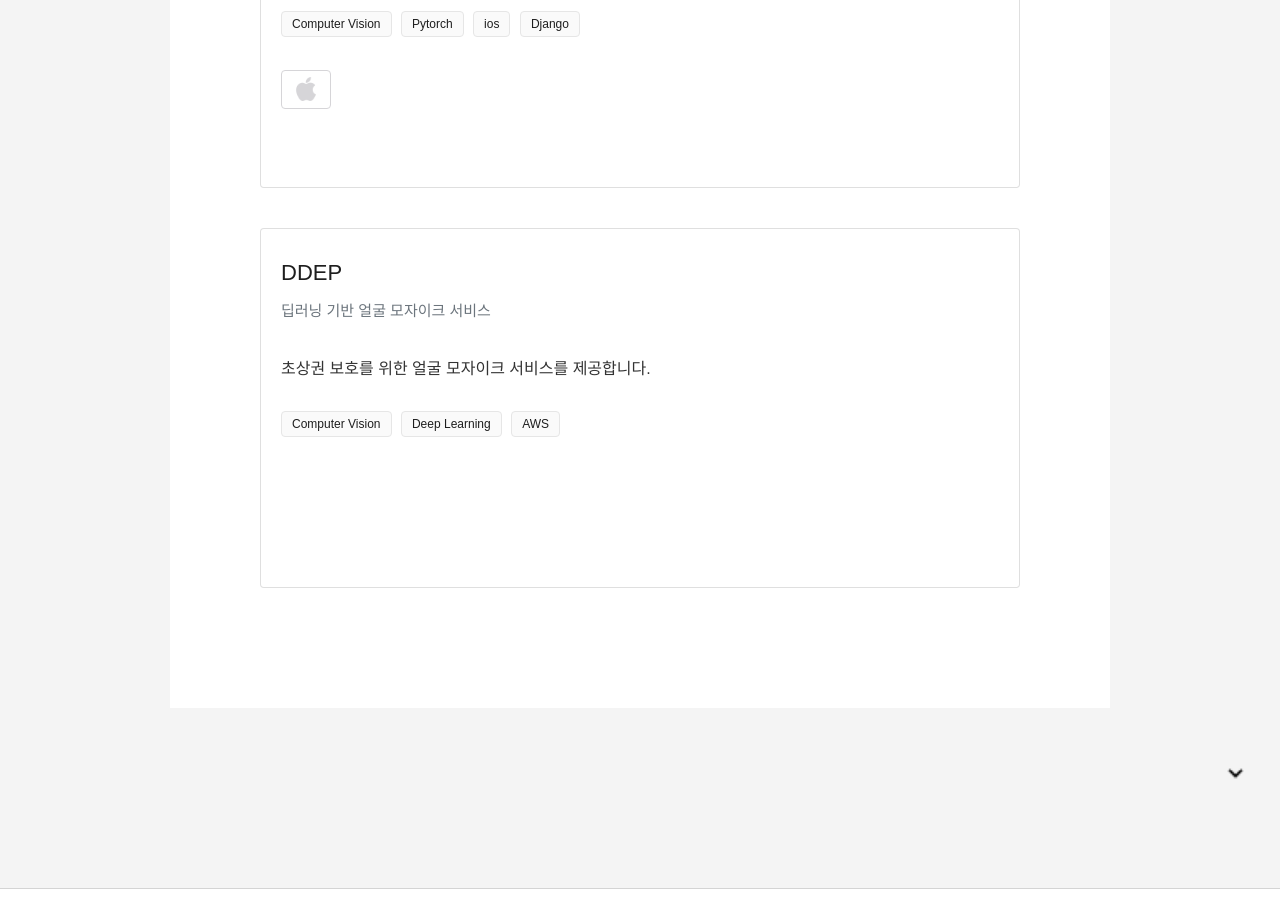
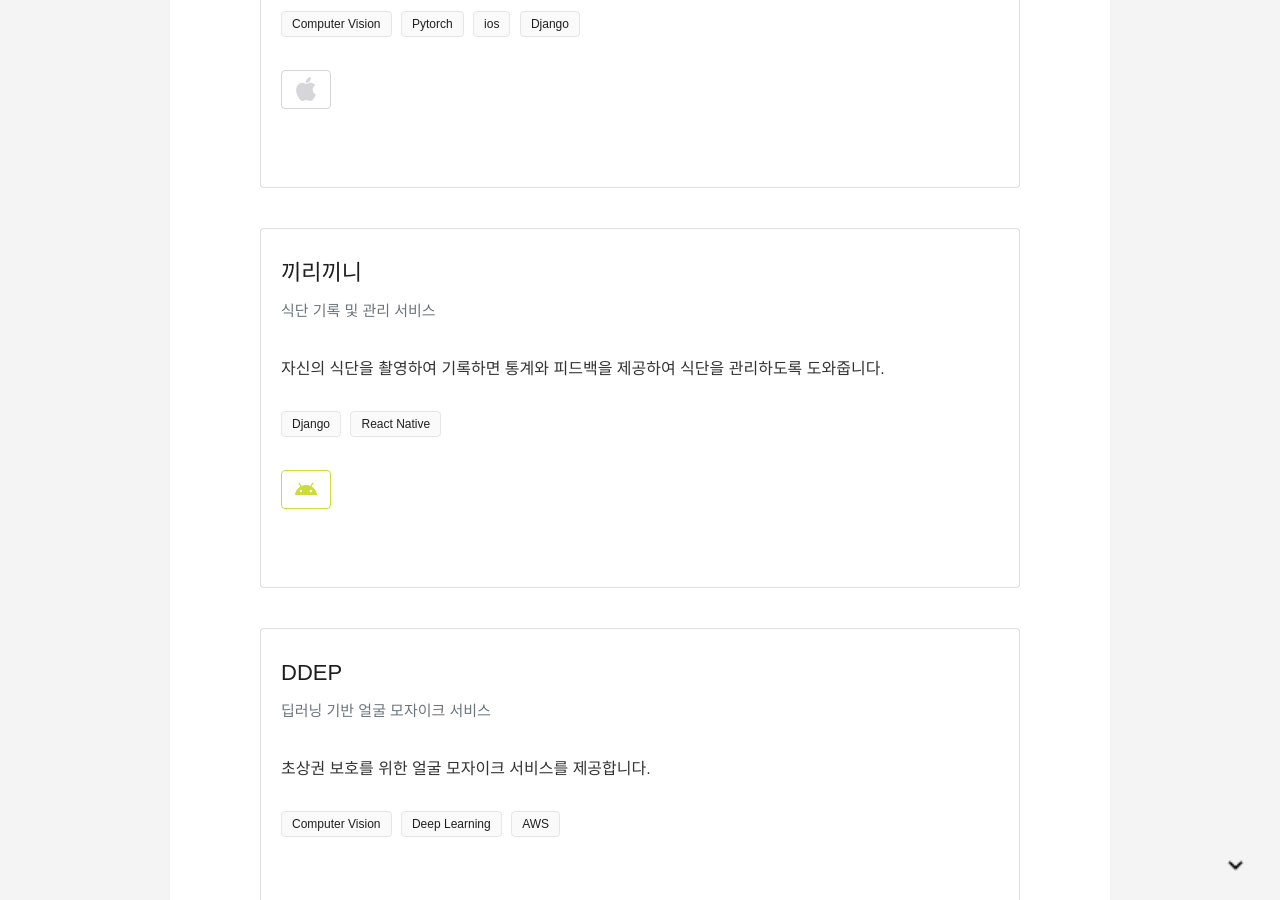
Before and after one commit to prography-tech/prography-tech.github.io, a Jekyll site: the page built from service.html, in a window 1280 px wide and 900 px high, scrolled down 3583 px. Built offline with Jekyll 4.4.1, drawn with Linux system fonts in a browser that asks for light colours.

Commit message:
service update

```diff
--- a/_data/service.yml
+++ b/_data/service.yml
@@ -7,7 +7,6 @@ defaults:
      - Node.js
      - Android
      - Retrofit2
-
   - name: 헤쳐모여
     title: 운동 목표 기록 서비스
     content: 러닝, 사이클에 대한 개인의 운동 목표 설정, 기록, 공유 서비스를 제공합니다
@@ -15,7 +14,6 @@ defaults:
     tags:
      - Node.js
      - Android
-
   - name:  DailyPicture
     title: 매일 일상의 변화 기록
     content: 기록을 한 사진들을 일정 이상의 사진들이 기록되면, 영상으로 변환하여 변화를 한눈에 볼 수 있습니다.
@@ -25,7 +23,6 @@ defaults:
       - Kotlin
       - Django
       - Docker
-
   - name: Just Select pizzA
     title: 토핑만 고르세요! 토핑에 맞는 피자를 찾아드립니다!
     content: 원하는 토핑을 도우 위에 얹으면 가장 비슷한 피자를 찾아주는 서비스
@@ -41,7 +38,6 @@ defaults:
     tags:
       - Django
       - React
-
   - name: tingting
     title: 대학생 미팅 소개팅 앱
     content: 대학생을 위한 미팅 소개팅 모바일 서비스 플랫폼입니다
@@ -63,12 +59,19 @@ defaults:
   - name: Fash
     title: 날씨기반 코디추천 서비스
     content: 딥러닝을 활용하여 촬영한 그 날의 날씨와 스타일을 제안합니다.
-    ios: notyet
+    ios: https://apps.apple.com/kr/app/fash/id1492692916
     tags:
       - Computer Vision
       - Pytorch
       - ios
       - Django
+  - name: 끼리끼니
+    title: 식단 기록 및 관리 서비스
+    content: 자신의 식단을 촬영하여 기록하면 통계와 피드백을 제공하여 식단을 관리하도록 도와줍니다.
+    android: https://play.google.com/store/apps/details?id=com.kirikini
+    tags:
+      - Django
+      - React Native
   - name: DDEP
     title: 딥러닝 기반 얼굴 모자이크 서비스
     content: 초상권 보호를 위한 얼굴 모자이크 서비스를 제공합니다.
@@ -76,7 +79,6 @@ defaults:
       - Computer Vision
       - Deep Learning
       - AWS
-
 tagmap:
   - tag: Github
     url: http://github.com/
```
